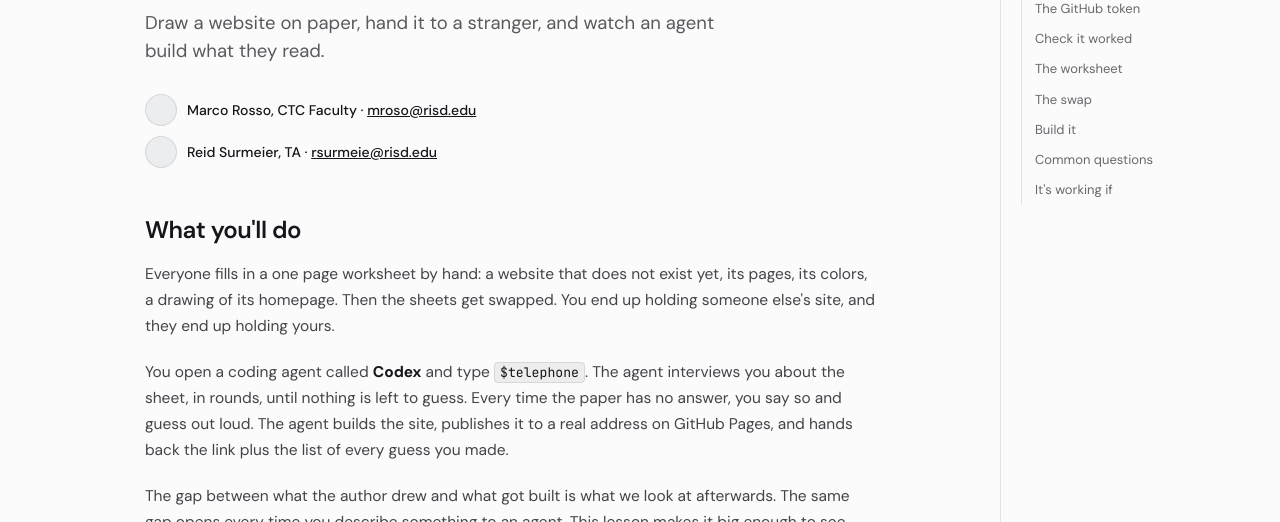
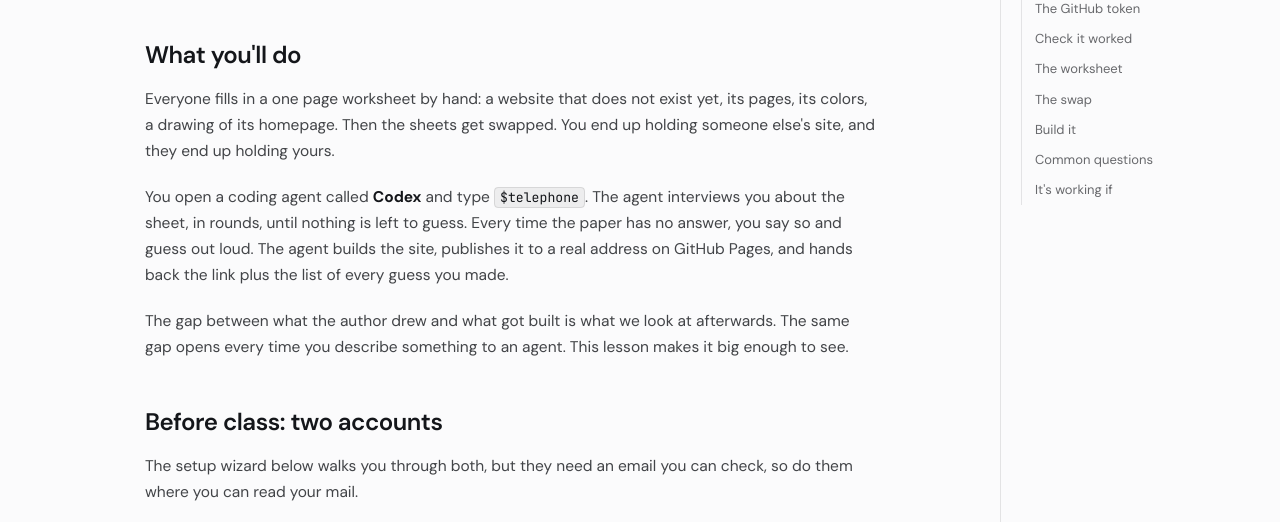
Before and after one commit to Reid-Surmeier/ai-lessons, a plain HTML site: page telephone/index.html in a window 1280 px wide. Shown: the part 206-728 px from the top of the page. Drawn offline with Linux system fonts and the light colour scheme.

Commit message:
Lesson page: drop subtitle and bylines
Co-Authored-By: Claude Fable 5.1 <noreply@anthropic.com>
Claude-Session: https://claude.ai/code/session_01QMo4ueq83szHorSF76kyid

```diff
--- a/telephone/index.html
+++ b/telephone/index.html
@@ -13,9 +13,6 @@
 <article class="ah-article">
   <p class="ah-kicker"><span>RISD · Ghost in the Machine · AI Studio</span><span class="sep">·</span><span>Lesson 01</span><span class="sep">·</span><span>20 min read</span><span class="sep">·</span><span>Updated Sep 13, 2026</span></p>
   <h1 class="ah-h1"><span>The Telephone Website</span></h1>
-  <p class="ah-sub">Draw a website on paper, hand it to a stranger, and watch an agent build what they read.</p>
-  <p class="ah-byline"><span class="avatar"></span><span>Marco Rosso, CTC Faculty · <a href="mailto:mroso@risd.edu">mroso@risd.edu</a></span></p>
-  <p class="ah-byline" style="margin-top:10px"><span class="avatar"></span><span>Reid Surmeier, TA · <a href="mailto:rsurmeie@risd.edu">rsurmeie@risd.edu</a></span></p>
 
 <div class="ah-prose">
 
```
